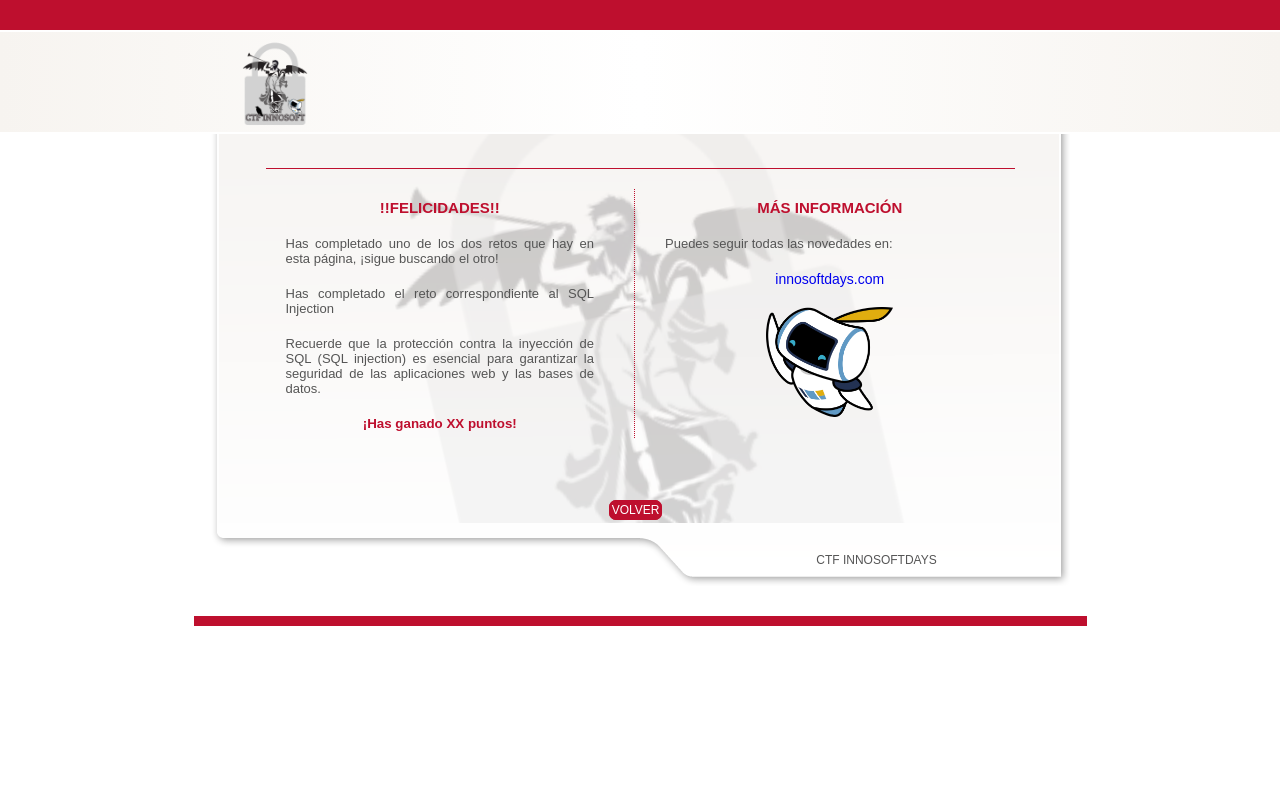
After one commit to CTF-US/CTFs, a Flask app: template sqliBypass/templates/resultInyection.html in a window 1280 px wide. The commit adds this page. Run offline with Flask 3, Linux system fonts and the light colour scheme; the template is opened without the code that fills it, so the values that code supplies are empty.

Commit message:
SqliByPass: Crea nuevo reto y arregla conexion db
Crea nuevo reto Fuerza Bruta y arregla error de conexion con la bd

```diff
--- a/sqliBypass/app.py
+++ b/sqliBypass/app.py
@@ -1,6 +1,10 @@
 from flask import Flask, render_template, request
 import sqlite3 as sql
 app = Flask(__name__)
+
+@app.route('/robots.txt')
+def getHint():
+   return "User-agent: * <br>Disallowed: /wordpress/defaultCreds"
 
 @app.route('/login',methods = ['POST', 'GET'])
 def addrec():
@@ -8,26 +12,34 @@ def addrec():
       try:
          username = request.form['username']
          password = request.form['password']
-         correct = False
-         with sql.connect("database.db") as con:
-            cur = con.cursor()
-            cur.execute("select * from users where username = '" + username + "' and password = '" + password + "'")
-            row = cur.fetchall()
+         correctDefaultCred = False
+         correctSqlinyection = False
 
-            if len(row) > 0:
-               correct = True
-               msg = "flag{example}"
+         with sql.connect("sqliBypass/database.db") as con:
+            if username =='username' and password == 'password':
+               correctDefaultCred=True
+               msg ="flag{pRi_meRa__FlAg_deL_Reto_fAltaOtRa}"
             else:
-               msg = " Los datos introducidos no fueron correctos."
-               return render_template('login.html')
+               cur = con.cursor()
+               cur.execute("select * from users where username = '" + username + "' and password = '" + password + "'")
+               row = cur.fetchall()
+               if len(row) > 0:
+                  correctSqlinyection = True
+                  msg = "flag{seG_unDa__FlAg_deL_Reto_fAltaOtRa}"
+               else:
+                  msg = " Los datos introducidos no fueron correctos."
+                  return render_template('login.html')
+
       except Exception as e:
          con.rollback()
          print(e)
          msg = "error in login"
       finally:
         con.close()
-        if correct:
-           return render_template("result.html",msg = msg)
+        if correctSqlinyection:
+           return render_template("resultInyection.html",msg = msg)
+        elif correctDefaultCred:
+           return render_template("resultDefaultCred.html", msg = msg)
         else:
            return render_template('login.html',msg = msg)
    else:
--- a/sqliBypass/templates/result.html
+++ b/sqliBypass/templates/resultDefaultCred.html
@@ -9,12 +9,9 @@
 
 <body>
    <div id="no_scroll">
-      <!-- Div para evitar el scroll en la página -->
       <div id="blue_bar">
-         <!-- Barra roja superior -->
       </div>
       <div id="cream_bar">
-         <!-- Barra color crema -->
          <div id="org_logo">
             <img id="logo_img" src='../static/resources/CustomLoginLogo.png'>
          </div>
@@ -28,8 +25,7 @@
                      <div id="auten_delegadas">
                         <h2 id="titulo_3col">!!Felicidades!!</h2>
                         <div id="otherlogin">
-                           <p style="font-size: small; text-align: justify; margin: 20px;">Has completado el reto correspondiente al SQL Injection</p>
-                           <p style="font-size: small; text-align: justify; margin: 20px;">Recuerde que la protección contra la inyección de SQL (SQL injection) es esencial para garantizar la seguridad de las aplicaciones web y las bases de datos.</p>
+                           <p style="font-size: small; text-align: justify; margin: 20px;">Has completado uno de los dos retos que hay en esta página. ¡Sigue buscando el otro!</p>
                               <p class="errorPsw">¡Has ganado XX puntos!</p>
                         </div>
                      </div>
--- /dev/null
+++ b/sqliBypass/templates/resultInyection.html
@@ -0,0 +1,69 @@
+<html lang="en">
+
+<head>
+   <meta charset="UTF-8">
+   <title>CTF | sqliBypass</title>
+   <link rel="stylesheet" type="text/css" href="../static/login.css">
+   <link href="../static/resources/favicon.png" rel="icon" type="image/png">
+</head>
+
+<body>
+   <div id="no_scroll">
+      <!-- Div para evitar el scroll en la página -->
+      <div id="blue_bar">
+         <!-- Barra roja superior -->
+      </div>
+      <div id="cream_bar">
+         <!-- Barra color crema -->
+         <div id="org_logo">
+            <img id="logo_img" src='../static/resources/CustomLoginLogo.png'>
+         </div>
+      </div>
+      <div id="main">
+         <div id="content">
+            <h1 id="texto_titulo">{{msg}}</h1>
+            <div class="bloque">
+               <div id="identificacion">
+                  <div id="par">
+                     <div id="auten_delegadas">
+                        <h2 id="titulo_3col">!!Felicidades!!</h2>
+                        <div id="otherlogin">
+                           <p style="font-size: small; text-align: justify; margin: 20px;">Has completado uno de los dos retos que hay en esta página, ¡sigue buscando el otro!</p>
+                           <p style="font-size: small; text-align: justify; margin: 20px;">Has completado el reto correspondiente al SQL Injection</p>
+                           <p style="font-size: small; text-align: justify; margin: 20px;">Recuerde que la protección contra la inyección de SQL (SQL injection) es esencial para garantizar la seguridad de las aplicaciones web y las bases de datos.</p>
+                              <p class="errorPsw">¡Has ganado XX puntos!</p>
+                        </div>
+                     </div>
+                  </div>
+                  <div id="auten_delegadas">
+                     <h2 id="titulo_3col">Más información</h2>
+                     <div id="otherlogin">
+                        <p style="font-size: small; text-align: justify; margin: 20px;">Puedes seguir todas las novedades en: </p>
+                        <a href="https://www.innosoftdays.com/" target="sos">innosoftdays.com</a>
+                        <br>
+                        <img id="logo_img_mascota" src='../static/resources/Synthia.png'>
+
+                     </div>
+                  </div>
+               </div>
+
+            </div>
+            <div style="text-align: center; margin-left: -1%; margin-top: -1px;">
+               <div class="login-box">
+                  <a id="submit_ok" class="gradient " href="/">Volver</a>
+
+               </div>
+            </div>
+
+         </div>
+         <div id="content_middle"></div>
+         <div id="content_bottom">
+            <div class="footer">
+               <div style="color:#555;font-size:9pt;margin-top:30px">CTF INNOSOFTDAYS</div>
+            </div>
+         </div>
+         <div id="f_blue_bar"></div>
+      </div>
+</body>
+
+</html>
```
